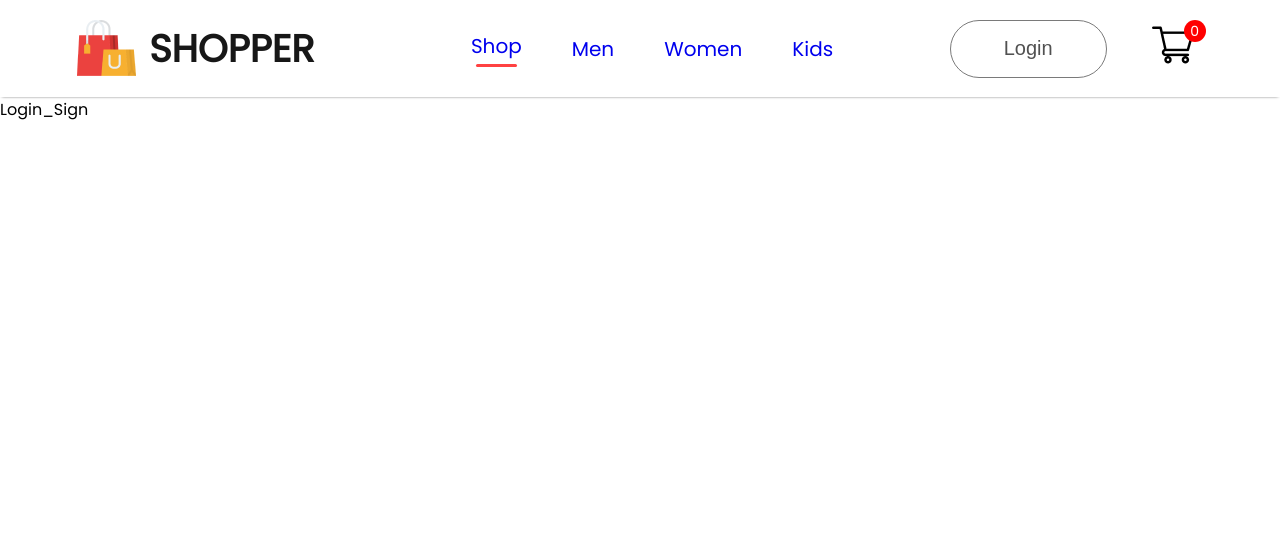
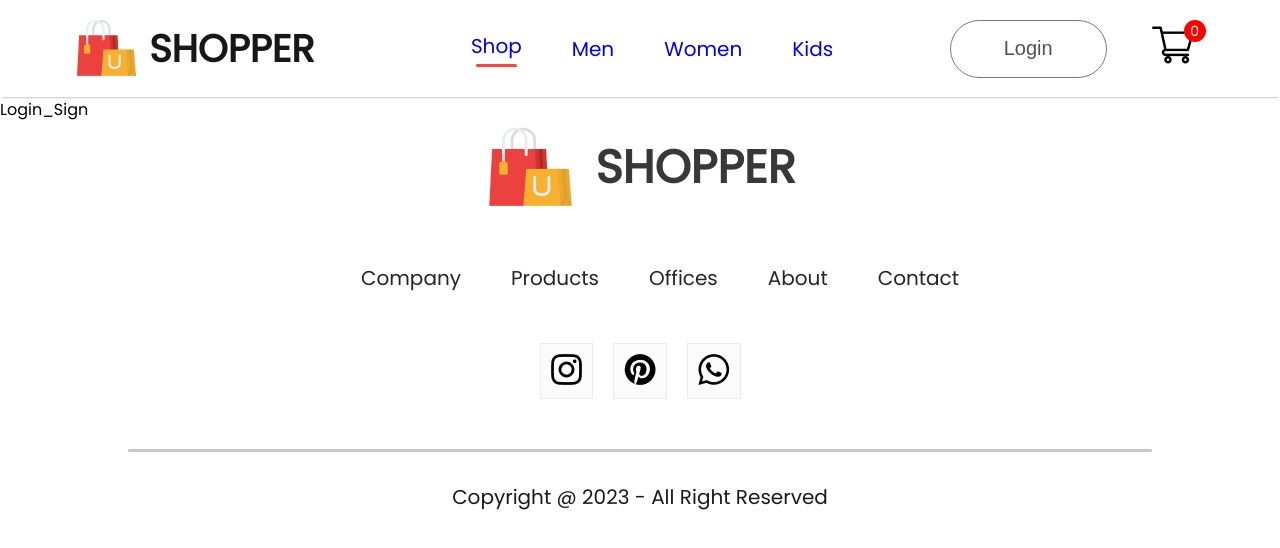
Before and after one commit to JoseLumbantobing/E-Shop, a React (Create React App) app: page /login in a window 1280 px wide. Shown: the top 548 px of the page. Built offline with nearby package versions, Linux system fonts and the light colour scheme; a web font is replaced by a local one.

Commit message:
Creating Footer component and adding it to App.js file

```diff
--- a/src/App.js
+++ b/src/App.js
@@ -6,6 +6,7 @@
 import Product from './Pages/Product';
 import Cart from './Pages/Cart';
 import Login_Sign from './Pages/Login_Sign';
+import Footer from './Components/Footer/Footer';
 
 function App() {
   return (
@@ -23,6 +24,7 @@
           <Route path='/cart' element={<Cart />} />
           <Route path='/login' element={<Login_Sign />} />
         </Routes>
+        <Footer />
       </BrowserRouter>
     </div>
   );
--- /dev/null
+++ b/src/Components/Footer/Footer.css
@@ -0,0 +1,62 @@
+.footer {
+    display: flex;
+    flex-direction: column;
+    justify-content: center;
+    align-items: center;
+    gap: 50px;
+}
+
+.footer-logo {
+    display: flex;
+    align-items: center;
+    gap: 20px;
+}
+
+.footer-logo p {
+    color: #383838;
+    font-size: 46px;
+    font-weight: 700;
+}
+
+.footer-links {
+    display: flex;
+    list-style-type: none;
+    gap: 50px;
+    color: #252525;
+    font-size: 20px;
+}
+
+.footer-links li {
+    cursor: pointer;
+}
+
+.footer-social-icon {
+    display: flex;
+    gap: 20px;
+}
+
+.footer-icons-container {
+    padding: 10px;
+    padding-bottom: 6px;
+    background: #fbfbfb;
+    border: 1px solid #ebebeb;
+}
+
+.footer-copyright {
+    display: flex;
+    flex-direction: column;
+    align-items: center;
+    gap: 30px;
+    width: 100%;
+    margin-bottom: 30px;
+    color: #1a1a1a;
+    font-size: 20px;
+}
+
+.footer-copyright hr {
+    width: 80%;
+    border: none;
+    border-radius: 10px;
+    height: 3px;
+    background: #c7c7c7;
+}
--- /dev/null
+++ b/src/Components/Footer/Footer.jsx
@@ -0,0 +1,41 @@
+import React from 'react'
+import './Footer.css'
+import footer_logo from '../Assets/logo_big.png'
+import instagram_icon from '../Assets/instagram_icon.png'
+import pintester_icon from '../Assets/pintester_icon.png'
+import whatsapp_icon from '../Assets/whatsapp_icon.png'
+
+const Footer = () => {
+  return (
+    <div className='footer'>
+        <div className="footer-logo">
+            <img src={footer_logo} alt="" />
+            <p>SHOPPER</p>
+        </div>
+        <ul className="footer-links">
+            <li>Company</li>
+            <li>Products</li>
+            <li>Offices</li>
+            <li>About</li>
+            <li>Contact</li>
+        </ul>
+        <div className="footer-social-icon">
+            <div className="footer-icons-container">
+                <img src={instagram_icon} alt="" />
+            </div>
+            <div className="footer-icons-container">
+                <img src={pintester_icon} alt="" />
+            </div>
+            <div className="footer-icons-container">
+                <img src={whatsapp_icon} alt="" />
+            </div>
+        </div>
+        <div className="footer-copyright">
+            <hr />
+            <p>Copyright @ 2023 - All Right Reserved</p>
+        </div>
+    </div>
+  )
+}
+
+export default Footer
```
